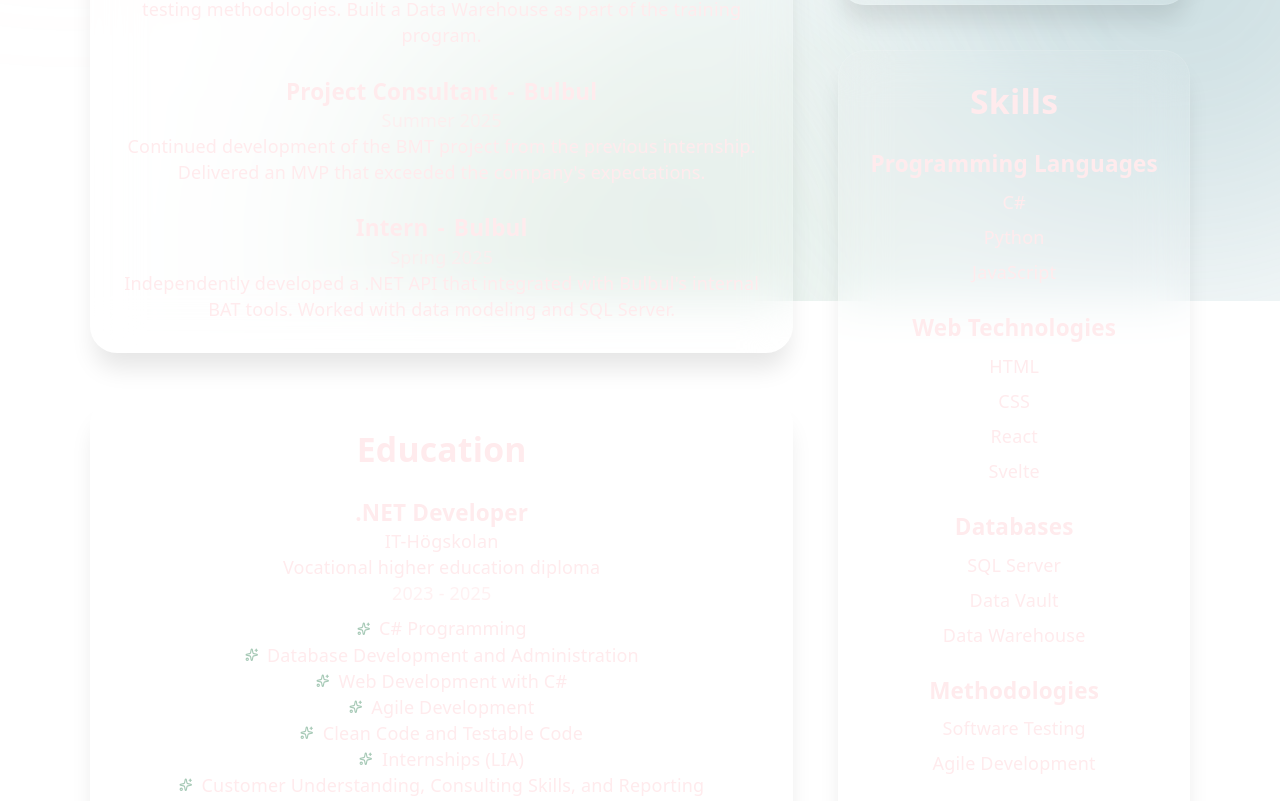
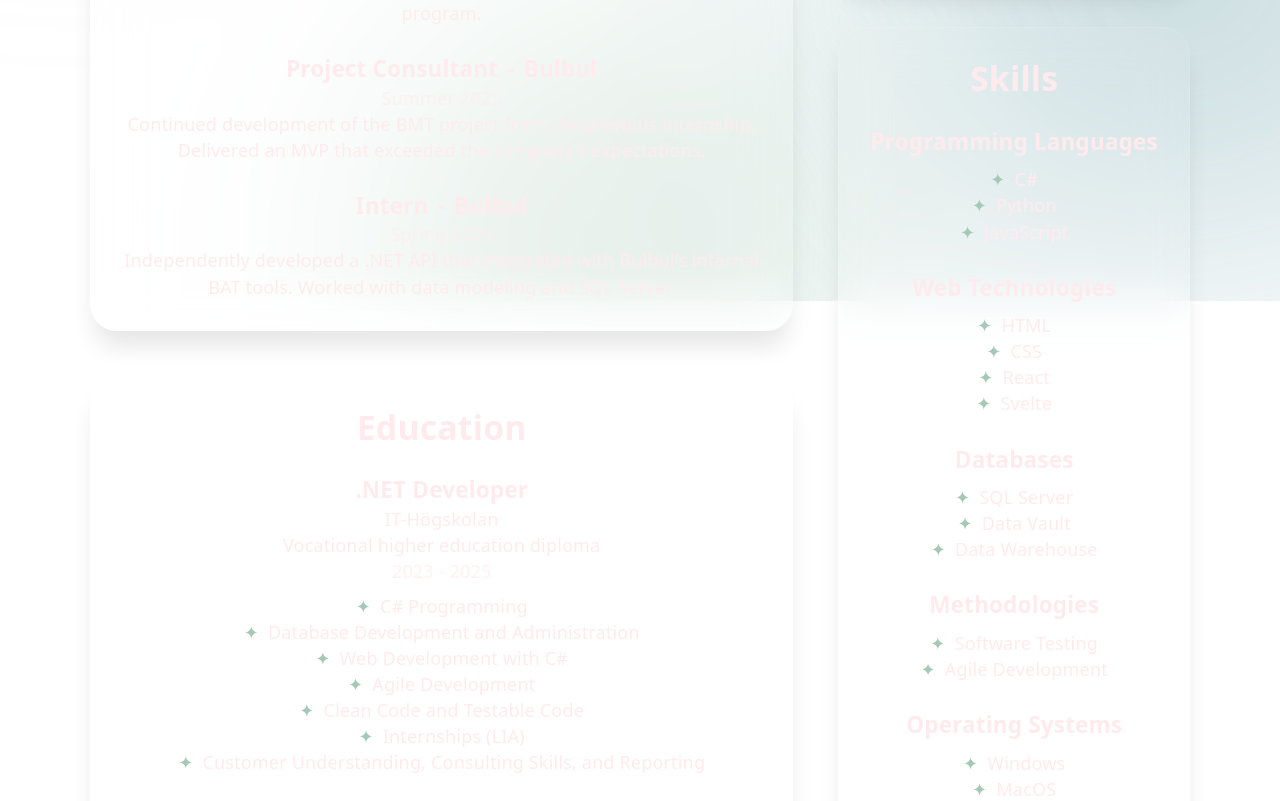
Before and after one commit to AscellaGG/portfolio, a React (Vite) app: page / in a window 1280 px wide. Shown: the part 499-1300 px from the top of the page. Built offline with nearby package versions, Linux system fonts and the light colour scheme.

Commit message:
Enhance App component layout and styling; add sparkle list for courses and skills

```diff
--- a/src/App.css
+++ b/src/App.css
@@ -1,17 +1,3 @@
-/* #center {
-  display: flex;
-  flex-direction: column;
-  gap: 25px;
-  place-content: center;
-  place-items: center;
-  flex-grow: 1;
-
-  @media (max-width: 1024px) {
-    padding: 32px 20px 24px;
-    gap: 18px;
-  }
-} */
-
 .glass {
   border-radius: 1.5rem;
   border: 1px solid rgba(255, 255, 255, 0.1);
@@ -20,6 +6,11 @@
   box-shadow: 0 20px 25px -5px rgba(0, 0, 0, 0.1);
   padding: 30px;
   width: 100%;
+}
+
+.sparkle-list li::marker {
+  content: "✦";
+  color: var(--muted-teal);
 }
 
 .stack {
--- a/src/App.tsx
+++ b/src/App.tsx
@@ -2,7 +2,7 @@ import "./App.css";
 import { experiences } from "./data/experience";
 import { education } from "./data/education";
 import { skills } from "./data/skills";
-import { Sparkles, ExternalLink } from "lucide-react";
+import { ExternalLink } from "lucide-react";
 import GlitchText from "./components/GlitchText";
 
 function App() {
@@ -64,8 +64,8 @@ function App() {
           </p>
         </div>
 
-        <div className="flex flex-row gap-10 m-20">
-          <section className="flex flex-col items-center gap-10 w-2/3">
+        <div className="flex flex-col md:flex-row gap-10 mx-10 md:mx-20 my-15">
+          <section className="flex flex-col items-center gap-10 md:w-2/3">
             {/* WORK EXPERIENCE */}
             <div className="glass">
               <h2 className="text-3xl font-bold">Work Experience</h2>
@@ -105,14 +105,10 @@ function App() {
                   </a>
                   {education.credential && <p>{education.credential}</p>}
                   <p className="text-muted-text">{education.period}</p>
-                  <ul className="mt-2">
+                  <ul className="mt-2 sparkle-list list-inside">
                     {education.courses?.map((course) => (
-                      <li
-                        key={course}
-                        className="flex items-center gap-2 justify-center"
-                      >
-                        <Sparkles className="h-3 w-3 text-accent text-muted-teal" />
-                        <span>{course}</span>
+                      <li key={course} className="">
+                        <span className="pl-2">{course}</span>
                       </li>
                     ))}
                   </ul>
@@ -122,7 +118,7 @@ function App() {
             </div>
           </section>
 
-          <section className="w-1/3 flex flex-col gap-10">
+          <section className="md:w-1/3 flex flex-col gap-10">
             {/* Certificates */}
             <div className="glass">
               <h2 className="text-3xl font-bold">Certificates</h2>
@@ -135,7 +131,7 @@ function App() {
                     rel="noopener noreferrer"
                   >
                     <span>ISTQB Foundations</span>
-                    <ExternalLink className="h-3 w-3 text-accent text-muted-teal" />
+                    <ExternalLink className="h-3 w-3 text-muted-teal" />
                   </a>
                 </li>
                 <li>
@@ -173,9 +169,15 @@ function App() {
                       <h3 className="text-xl font-semibold">
                         {skills.category}
                       </h3>
-                      {skills.skills.map((skill) => (
-                        <p key={skill}>{skill}</p>
-                      ))}
+                      <ul className="sparkle-list list-inside">
+                        {skills.skills.map((skill) => (
+                          <li>
+                            <span key={skill} className="pl-2">
+                              {skill}
+                            </span>
+                          </li>
+                        ))}
+                      </ul>
                     </div>
                   </article>
                 ))}
```
